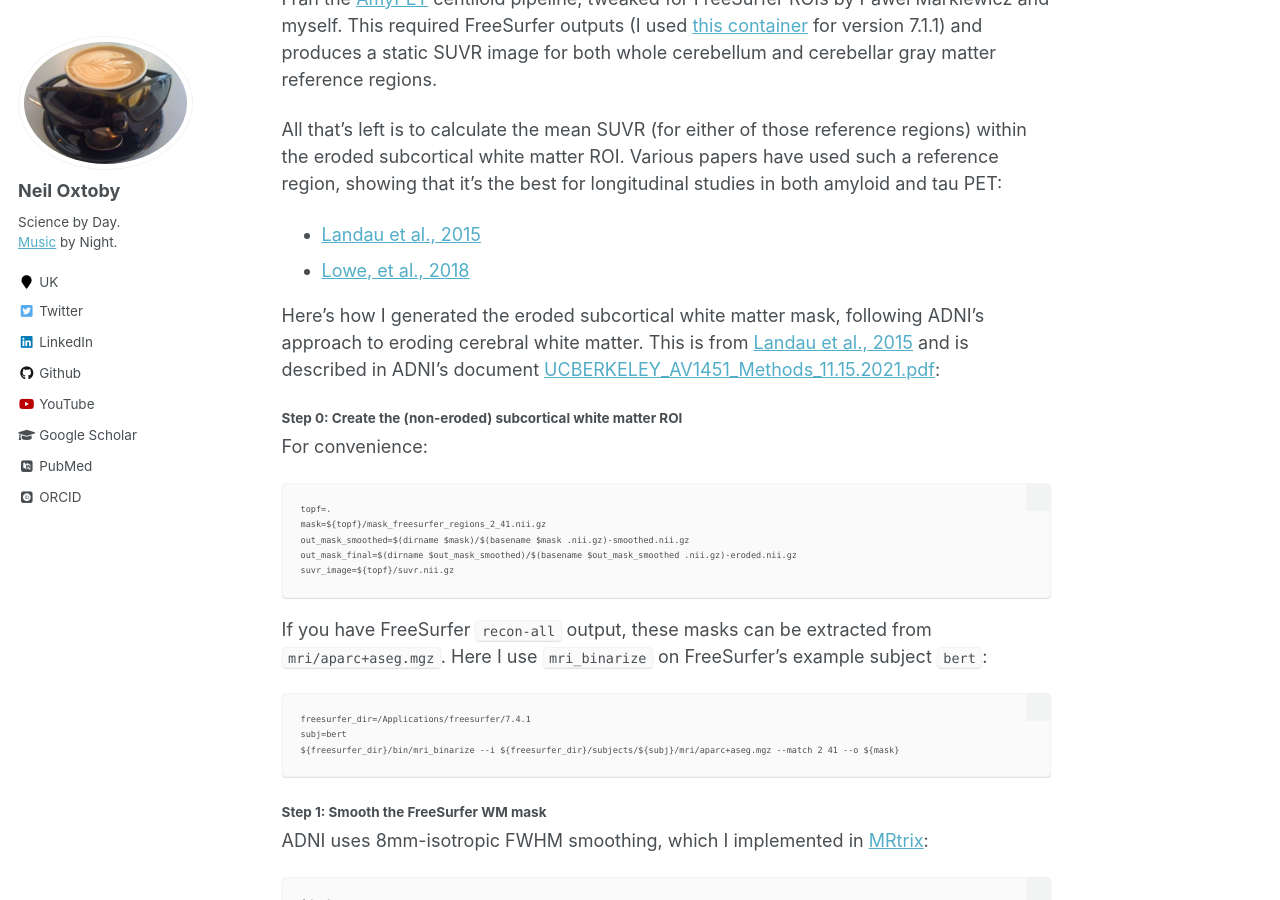
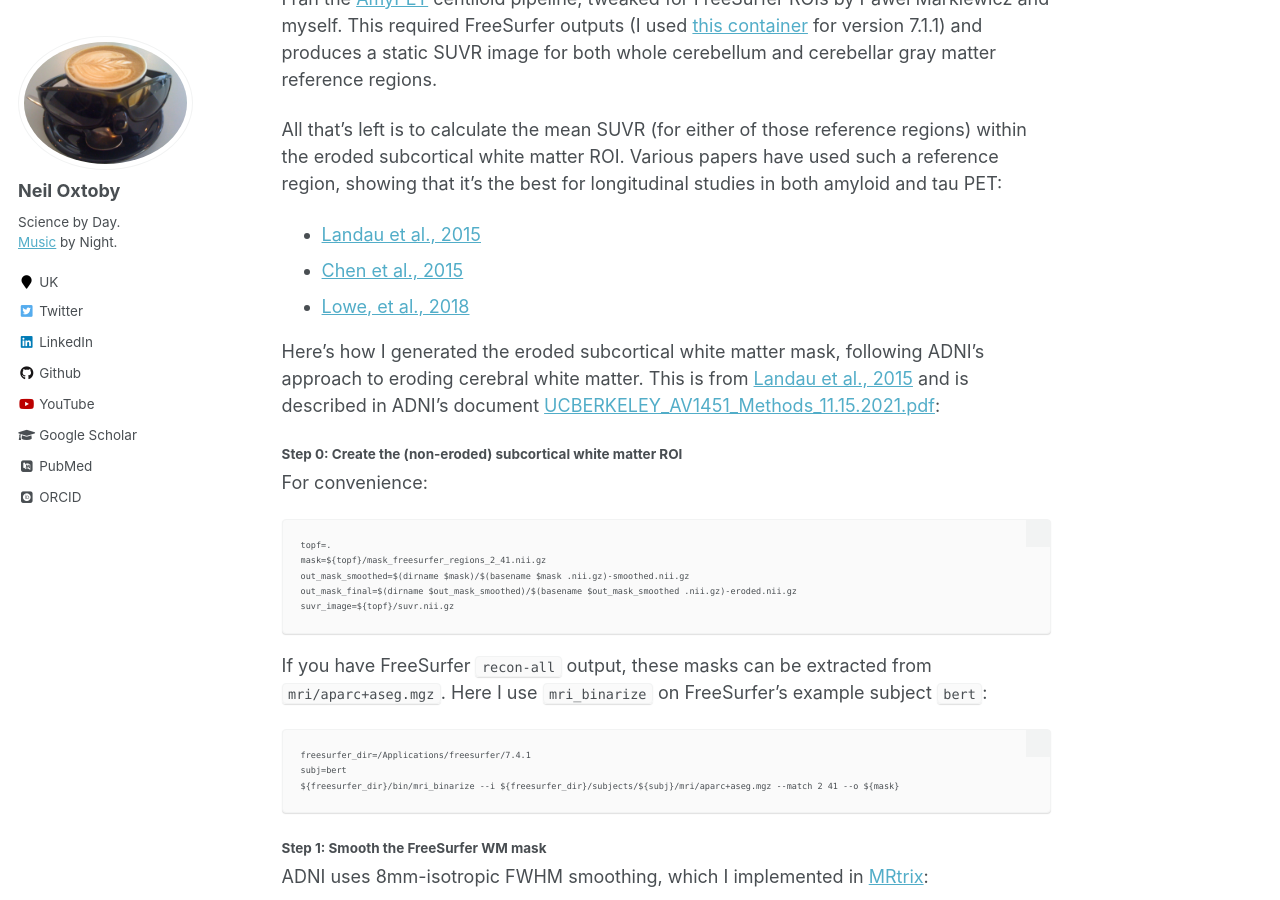
Before and after one commit to noxtoby/science, a Jekyll site: the page built from _posts/2024-07-03-eroded-subcortical-white-matter-mask/2024-07-03-eroded-subcortical-white-matter-mask.md, in a window 1280 px wide and 900 px high, scrolled down 543 px. Built offline with Jekyll 4.4.1, drawn with Linux system fonts in a browser that asks for light colours; some web fonts are replaced.

Commit message:
Blog post update

```diff
--- a/_posts/2024-07-03-eroded-subcortical-white-matter-mask/2024-07-03-eroded-subcortical-white-matter-mask.md
+++ b/_posts/2024-07-03-eroded-subcortical-white-matter-mask/2024-07-03-eroded-subcortical-white-matter-mask.md
@@ -17,6 +17,7 @@ Prerequisites: an SUVR image using any reference region, and masks for Left and
 All that's left is to calculate the mean SUVR (for either of those reference regions) within the eroded subcortical white matter ROI. Various papers have used such a reference region, showing that it's the best for longitudinal studies in both amyloid and tau PET:
 
 - [Landau et al., 2015](https://doi.org/10.2967/jnumed.114.148981)
+- [Chen et al., 2015](https://doi.org/10.2967/jnumed.114.149732)
 - [Lowe, et al., 2018](https://doi.org/10.2967/jnumed.117.204271)
 
 Here's how I generated the eroded subcortical white matter mask, following ADNI's approach to eroding cerebral white matter. This is from [Landau et al., 2015](https://doi.org/10.2967/jnumed.114.148981) and is described in ADNI's document [UCBERKELEY_AV1451_Methods_11.15.2021.pdf](https://ida.loni.usc.edu/download/files/study/c579d960-27e8-4c6f-964c-eefca4ca513b/file/adni/UCBERKELEY_AV1451_Methods_11.15.2021.pdf):
```
